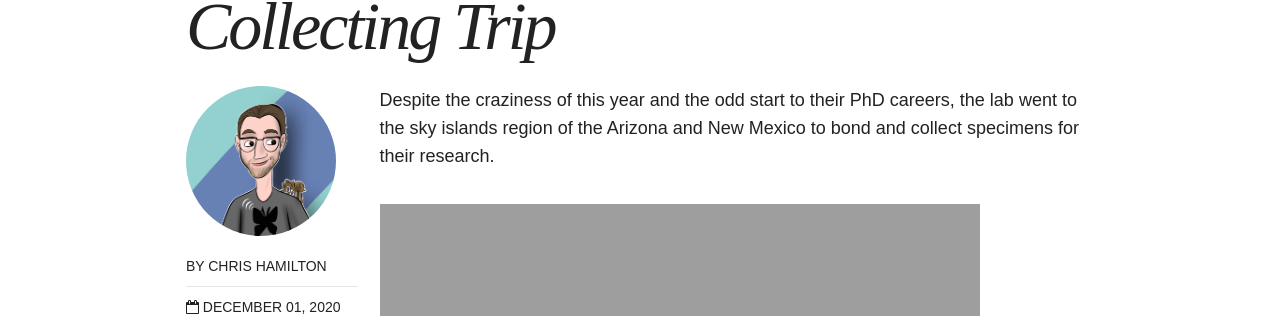
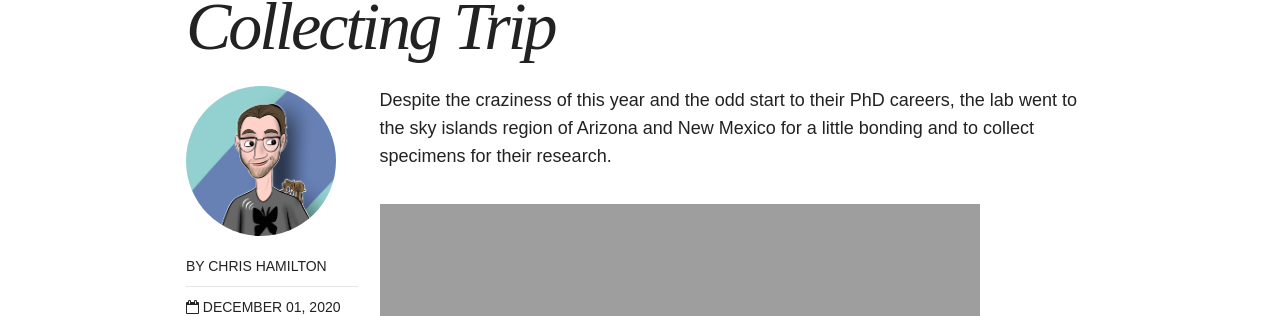
Before and after one commit to thehamiltonlab/thehamiltonlab.github.io, a Jekyll site: the page built from _posts/2020-12-01-trip.md, in a window 1280 px wide. Shown: the part 509-825 px from the top of the page. Built offline with Jekyll 4.4.1, drawn with Linux system fonts in a browser that asks for light colours; nearby versions of some CDN libraries.

Commit message:
Update 2020-12-01-trip.md

```diff
--- a/_posts/2020-12-01-trip.md
+++ b/_posts/2020-12-01-trip.md
@@ -8,7 +8,7 @@ tags: [hamilton lab]
 share: true
 ---
 
-Despite the craziness of this year and the odd start to their PhD careers, the lab went to the sky islands region of the Arizona and New Mexico to bond and collect specimens for their research.
+Despite the craziness of this year and the odd start to their PhD careers, the lab went to the sky islands region of Arizona and New Mexico for a little bonding and to collect specimens for their research.
 <figure>
 	<a href="{{ site.url }}/images/Erik_Karina_01.jpg"><img src="{{ site.url }}/images/Erik_Karina_01.jpg" alt="image" width="600" height=""> </a>
 </figure>
```
